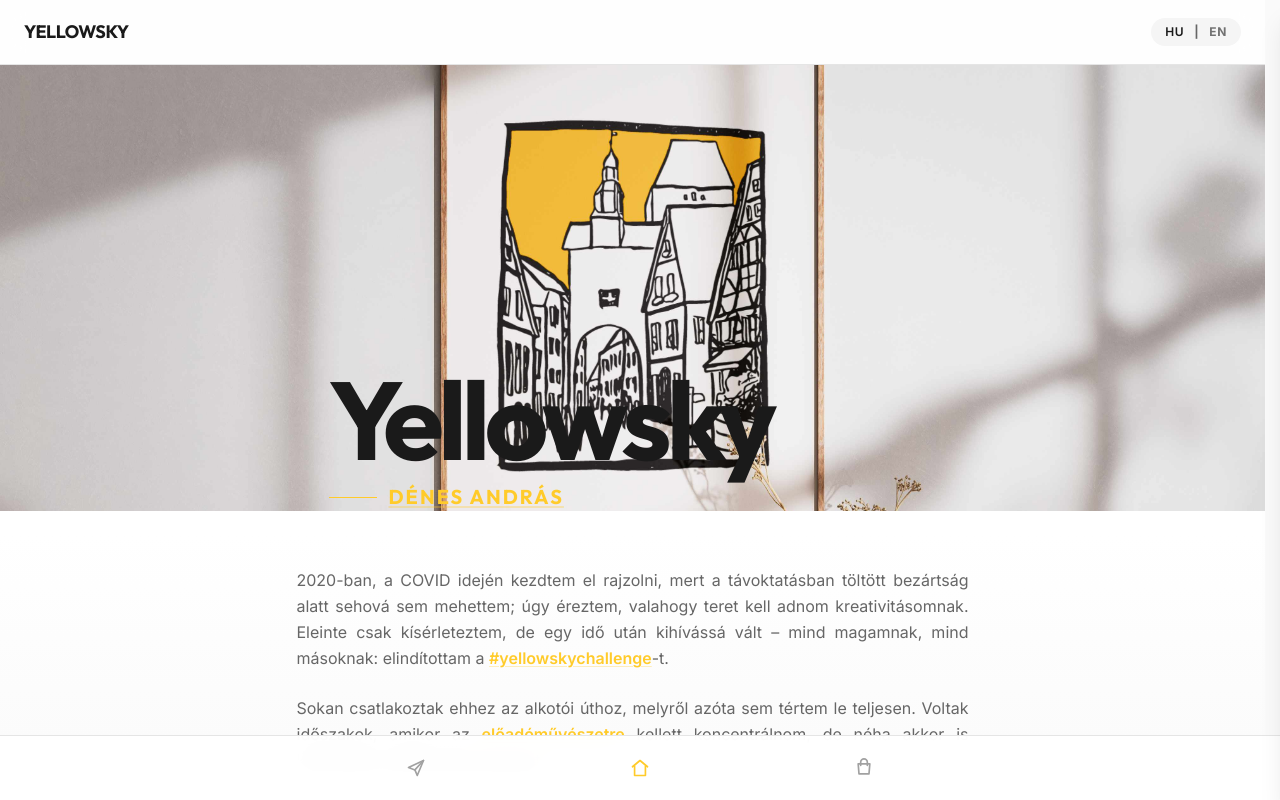
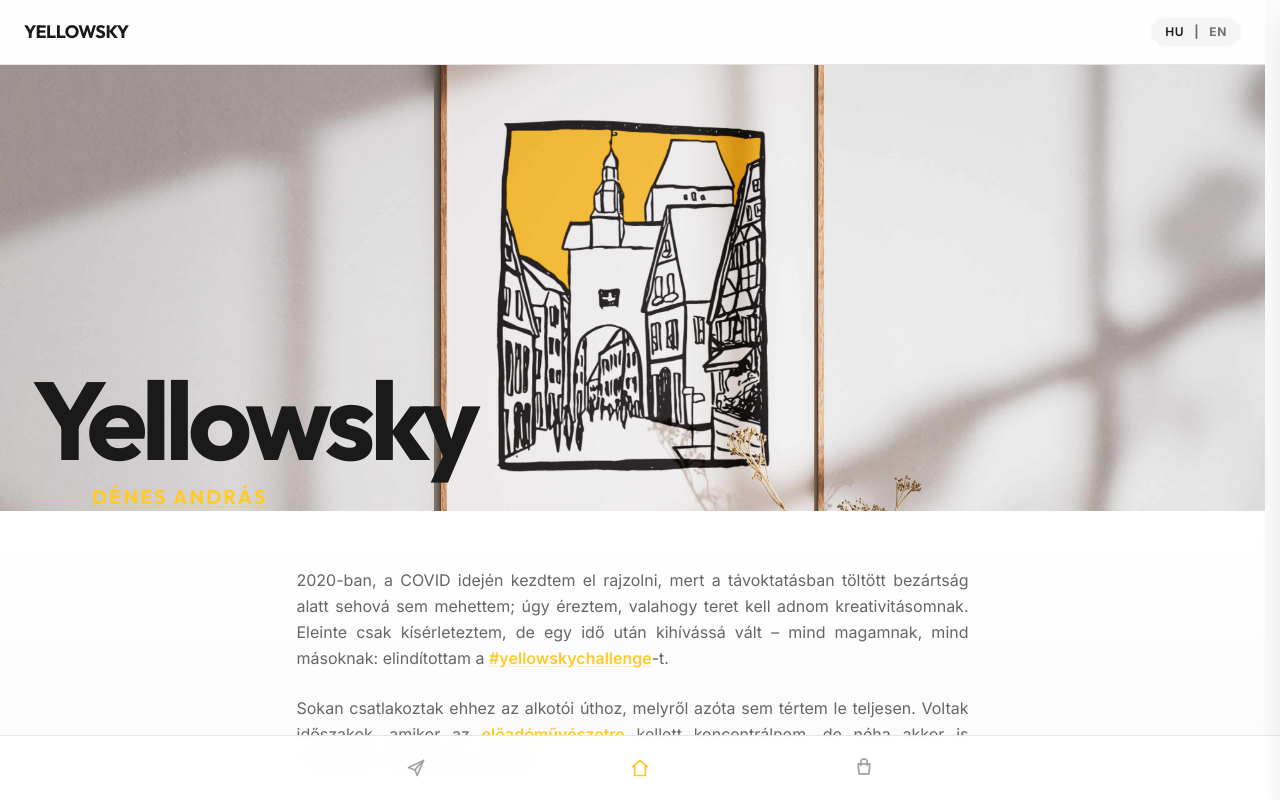
Before and after one commit to denandras/yellowsky, a Next.js app: page / in a window 1280 px wide. Shown: the top 800 px of the page. Built offline with nearby package versions, Linux system fonts and the light colour scheme; no server answers.

Commit message:
fix: YELLOWSKY left-aligned, name moved to it

```diff
--- a/components/home-page-client.tsx
+++ b/components/home-page-client.tsx
@@ -247,8 +247,7 @@ export default function HomePageClient({ initialLanguage, communityPosts = [] }:
 
             {/* Title text at image edge */}
             <div className="absolute bottom-0 left-0 right-0 pointer-events-none">
-              {/* Title - aligned with content so last letter overflows */}
-              <div className="mx-auto max-w-2xl">
+              {/* Title - left aligned on screen edge */}
               <div className="px-6 md:px-8">
                 <h1 className="font-display text-[5.5rem] md:text-[6.9rem] font-bold leading-none tracking-tighter text-left text-text-dark">
                   {labels.title}
@@ -268,7 +267,6 @@ export default function HomePageClient({ initialLanguage, communityPosts = [] }:
                       {labels.subtitle}
                     </p>
                   )}
-                  </div>
                 </div>
               </div>
               {/* White background below */}
```
Lines whose indentation alone changed are shown as unchanged.
